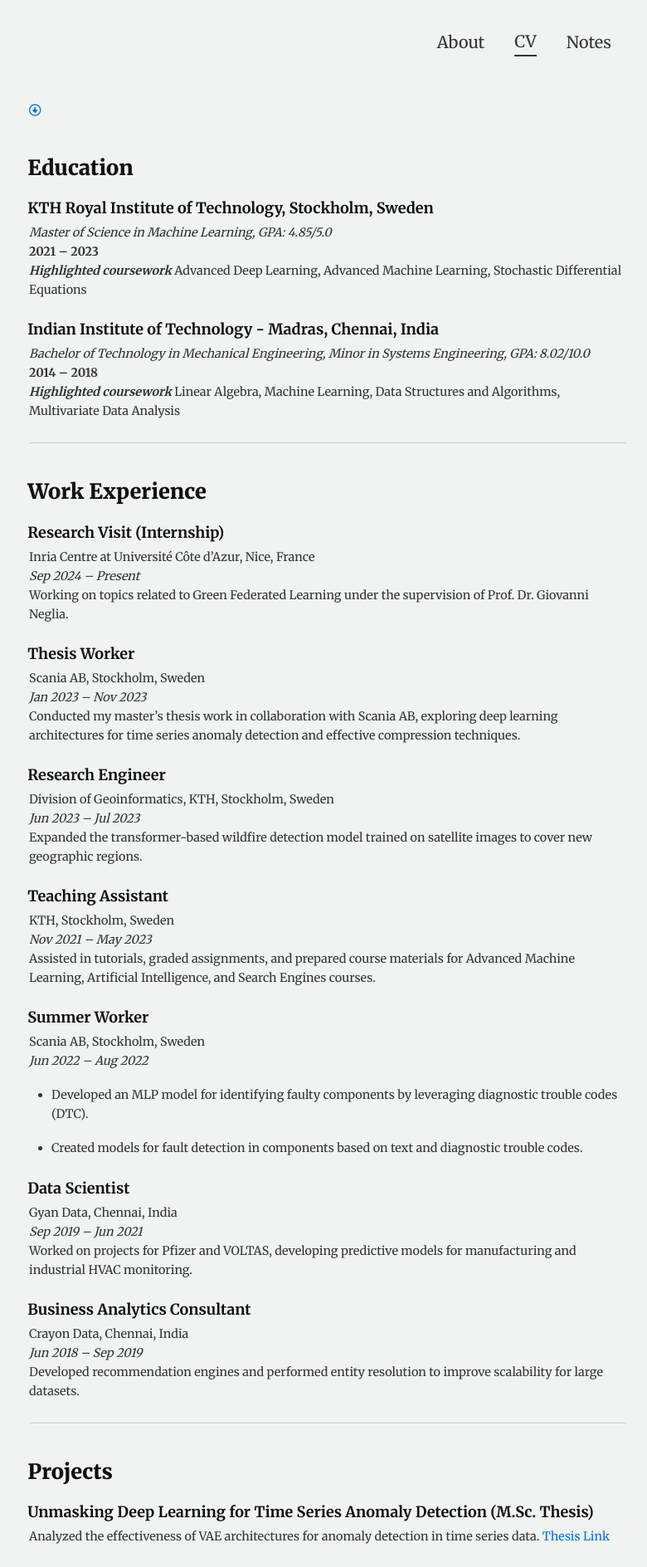
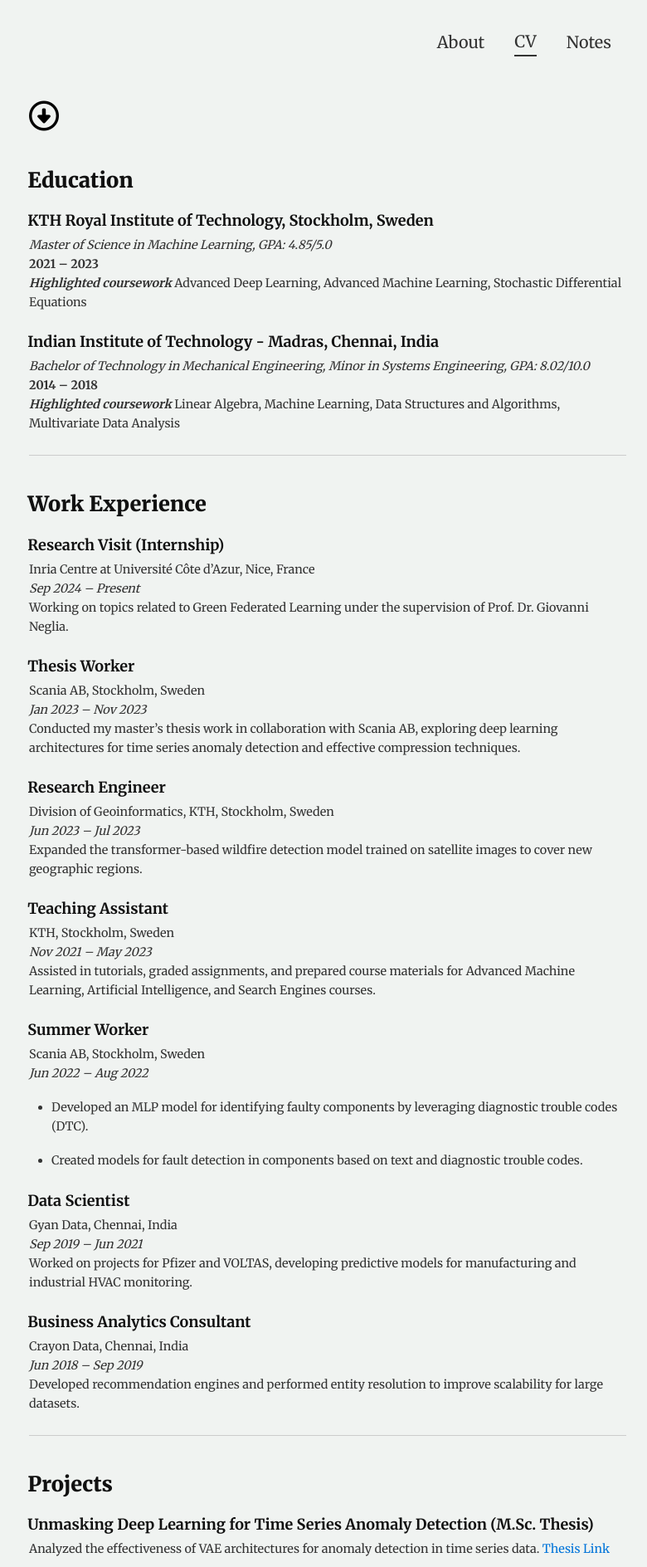
Before and after one commit to dannyrichy/dannyrichy.github.io, a Jekyll site: the page built from docs/cv.md, in a window 1280 px wide. Shown: the top 1888 px of the page at 83% size, without its empty margins (245-1025 px from the left). Built offline with Jekyll 4.4.1, drawn with Linux system fonts in a browser that asks for light colours.

Commit message:
Update cv.md

```diff
--- a/docs/cv.md
+++ b/docs/cv.md
@@ -3,7 +3,7 @@ layout: resume
 title: "CV"
 ---
 <link rel="stylesheet" href="https://cdnjs.cloudflare.com/ajax/libs/font-awesome/6.0.0-beta3/css/all.min.css">
-[<i class="fa-regular fa-circle-down"></i>](assets/resume.pdf)
+[<i class="fa-regular fa-circle-down" style="font-size: 36px; color: #000;"></i>](assets/resume.pdf)
 
 ## Education
 
```
